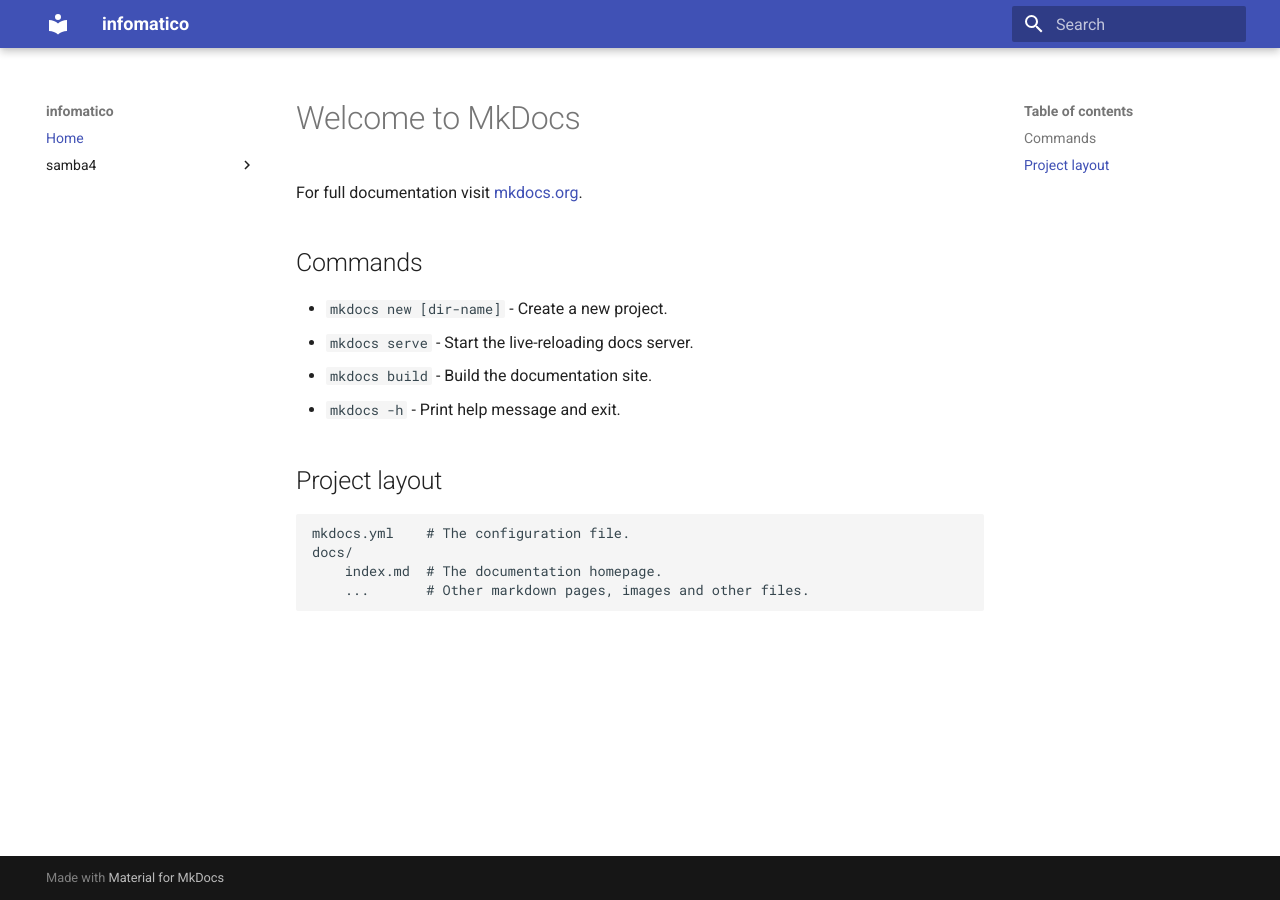
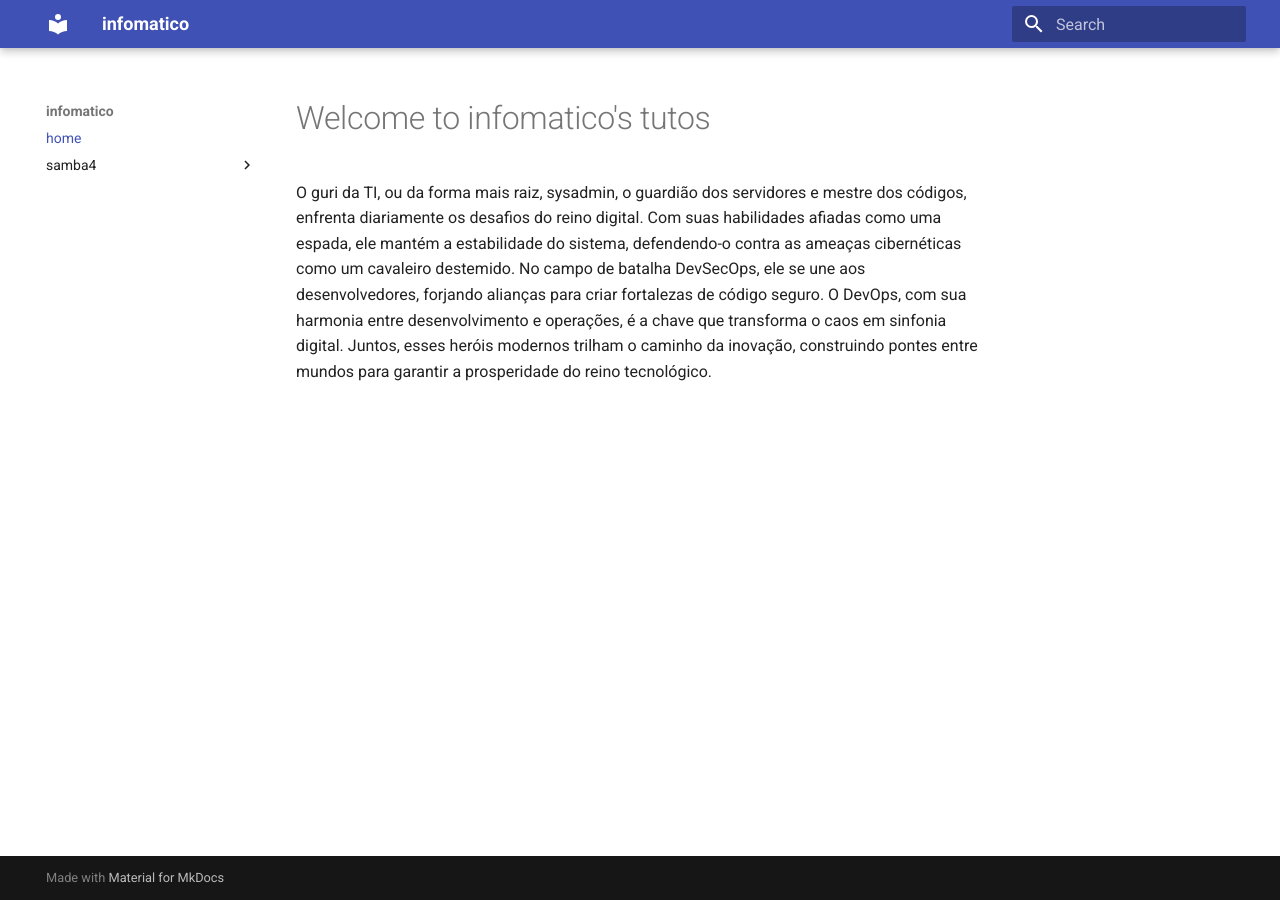
Before and after one commit to empereira/empereira.github.io, an MkDocs documentation site: the page built from docs/index.md, in a window 1280 px wide. Built offline with MkDocs 1.6.1 and Material for MkDocs 9.7.7, drawn with Linux system fonts in a browser that asks for light colours.

Commit message:
update #1

```diff
--- a/docs/index.md
+++ b/docs/index.md
@@ -1,17 +1,3 @@
-# Welcome to MkDocs
+# Welcome to infomatico's tutos
 
-For full documentation visit [mkdocs.org](https://www.mkdocs.org).
-
-## Commands
-
-* `mkdocs new [dir-name]` - Create a new project.
-* `mkdocs serve` - Start the live-reloading docs server.
-* `mkdocs build` - Build the documentation site.
-* `mkdocs -h` - Print help message and exit.
-
-## Project layout
-
-    mkdocs.yml    # The configuration file.
-    docs/
-        index.md  # The documentation homepage.
-        ...       # Other markdown pages, images and other files.
+O guri da TI, ou da forma mais raiz, sysadmin, o guardião dos servidores e mestre dos códigos, enfrenta diariamente os desafios do reino digital. Com suas habilidades afiadas como uma espada, ele mantém a estabilidade do sistema, defendendo-o contra as ameaças cibernéticas como um cavaleiro destemido. No campo de batalha DevSecOps, ele se une aos desenvolvedores, forjando alianças para criar fortalezas de código seguro. O DevOps, com sua harmonia entre desenvolvimento e operações, é a chave que transforma o caos em sinfonia digital. Juntos, esses heróis modernos trilham o caminho da inovação, construindo pontes entre mundos para garantir a prosperidade do reino tecnológico.
--- a/mkdocs.yml
+++ b/mkdocs.yml
@@ -1,10 +1,24 @@
 site_name: infomatico
+site_author: Elias Pereira
+site_description: infomatico
+
 nav:
-  - Home: index.md
+  - home: index.md
   - samba4:
     - ADDC:
       - Install & provision ADDC 4.19.x: install-provision-samba4.md
     # - Fileserver:
   # - freeradius:
   # - devOps:
+
 theme: material
+
+validation:
+  nav:
+    omitted_files: warn
+    not_found: warn
+    absolute_links: warn
+  links:
+    not_found: warn
+    absolute_links: warn
+    unrecognized_links: warn
```
Also changed, not shown: docs/install-provision-samba4.md (+8 -10 lines), 1 other file.
